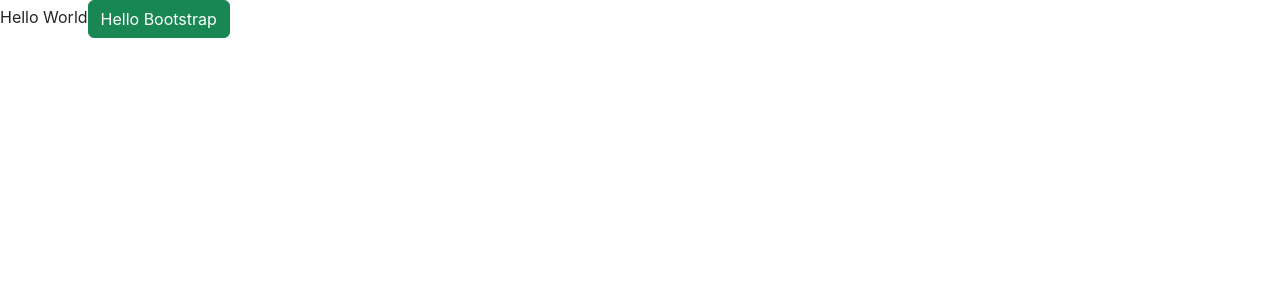
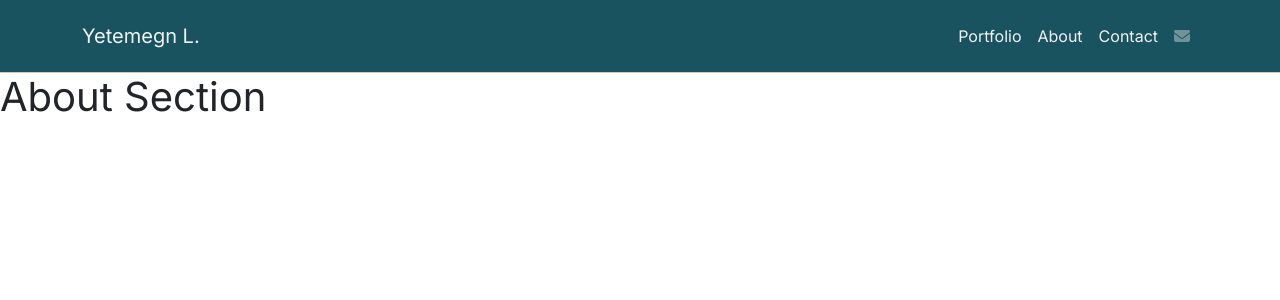
Before and after one commit to yetemegn-telaye/portfolio-react, a React (Create React App) app: page /about in a window 1280 px wide. Shown: the top 300 px of the page. Built offline with nearby package versions, Linux system fonts and the light colour scheme.

Commit message:
Add sections

```diff
--- a/package.json
+++ b/package.json
@@ -3,6 +3,11 @@
   "version": "0.1.0",
   "private": true,
   "dependencies": {
+    "@fortawesome/fontawesome-svg-core": "^6.4.0",
+    "@fortawesome/free-brands-svg-icons": "^6.4.0",
+    "@fortawesome/free-regular-svg-icons": "^6.4.0",
+    "@fortawesome/free-solid-svg-icons": "^6.4.0",
+    "@fortawesome/react-fontawesome": "^0.2.0",
     "@testing-library/jest-dom": "^5.16.5",
     "@testing-library/react": "^13.4.0",
     "@testing-library/user-event": "^13.5.0",
@@ -10,6 +15,7 @@
     "react": "^18.2.0",
     "react-bootstrap": "^2.7.4",
     "react-dom": "^18.2.0",
+    "react-router-dom": "^6.13.0",
     "react-scripts": "5.0.1",
     "web-vitals": "^2.1.4"
   },
--- a/public/index.html
+++ b/public/index.html
@@ -15,6 +15,12 @@
       user's mobile device or desktop. See https://developers.google.com/web/fundamentals/web-app-manifest/
     -->
     <link rel="manifest" href="%PUBLIC_URL%/manifest.json" />
+    <link rel="preconnect" href="https://fonts.googleapis.com">
+<link rel="preconnect" href="https://fonts.gstatic.com" crossorigin>
+<link href="https://fonts.googleapis.com/css2?family=Crete+Round&display=swap" rel="stylesheet">
+<link rel="preconnect" href="https://fonts.googleapis.com">
+<link rel="preconnect" href="https://fonts.gstatic.com" crossorigin>
+<link href="https://fonts.googleapis.com/css2?family=Inter&display=swap" rel="stylesheet">
     <!--
       Notice the use of %PUBLIC_URL% in the tags above.
       It will be replaced with the URL of the `public` folder during the build.
--- a/src/App.css
+++ b/src/App.css
@@ -4,10 +4,86 @@
   box-sizing: border-box;
   font-family: 'Inter', sans-serif;
 }
+/* body{
+  height: 100vh;
+} */
+:root {
+  --dark-color:#19535F;
+  --main-color: #D7C9AA;
+  --button-color: #7B2D26;
+  --light-color: #F0F3F5;
+}
 
-:root {
-  --dark-color: #0b3954;
-  --main-color: #fefffe;
-  --button-color: #ff6663;
-  --text-color: white;
+.navbar {
+  background-color: var(--dark-color);
+  border-bottom: 1px solid var(--main-color);
 }
+.navbar-brand{
+  color: var(--light-color) !important;
+}
+.nav-link{
+  color: var(--light-color) !important;
+}
+.nav-link:hover {
+  color: var(--main-color) !important;
+}
+
+.home-container {
+  height: 100vh;
+}
+
+.headline-section{
+  background-color: var(--dark-color);
+}
+
+.headline-intro .sub-title {
+  font-weight: 500;
+  font-size: 2rem;
+  line-height: 44px;
+  color: var(--light-color);
+  padding-right: 40px;
+}
+
+
+.headline-title {
+  color: var(--main-color);
+  font-family: 'Crete Round', serif;
+  font-weight: 400;
+  font-size: 72px;
+  line-height: 82px;
+}
+
+.intro {
+  font-weight: 400;
+  font-size: 16px;
+  line-height: 26px;
+  color: var(--light-color);
+}
+
+.sub-title {
+  overflow: hidden; /* Ensures the content is not revealed until the animation */
+  border-right: .15em solid orange; /* The typwriter cursor */
+  white-space: nowrap; /* Keeps the content on a single line */
+  margin: 0 auto; /* Gives that scrolling effect as the typing happens */
+  letter-spacing: .15em; /* Adjust as needed */
+  animation:
+    typing 3.5s steps(40, end),
+    blink-caret .75s step-end infinite;
+}
+
+
+.footer-social-icons {
+  border: 1px solid #dfe1e6;
+}
+
+
+@keyframes typing {
+  from { width: 0 }
+  to { width: 100% }
+}
+
+/* The typewriter cursor effect */
+@keyframes blink-caret {
+  from, to { border-color: transparent }
+  40% { border-color: var(--text-color); }
+}
--- a/src/App.js
+++ b/src/App.js
@@ -1,12 +1,26 @@
 import './App.css';
-import Button from 'react-bootstrap/Button';
+import {
+  BrowserRouter as Router,
+  Routes,
+  Route,
+} from 'react-router-dom';
+import Home from './components/Home';
+import Header from './components/Header';
+import AboutSection from './components/AboutSection';
+import WorkSection from './components/WorkSection';
+import ContactMe from './components/ContactMe';
 
 function App() {
   return (
-    <div className="App">
-      Hello World
-      <Button as="a" variant="success">Hello Bootstrap</Button>
-    </div>
+    <Router>
+      <Header />
+      <Routes>
+        <Route path="/" element={<Home />} />
+        <Route path="/work" element={<WorkSection />} />
+        <Route path="/about" element={<AboutSection />} />
+        <Route path="/contact" element={<ContactMe />} />
+      </Routes>
+    </Router>
   );
 }
 
--- /dev/null
+++ b/src/components/AboutSection.js
@@ -0,0 +1,8 @@
+import React from 'react';
+
+const AboutSection = () => (
+  <div>
+    <h1>About Section</h1>
+  </div>
+);
+export default AboutSection;
--- /dev/null
+++ b/src/components/ContactMe.js
@@ -0,0 +1,8 @@
+import React from 'react';
+
+const ContactMe = () => (
+  <div>
+    <h1>Contact Me</h1>
+  </div>
+);
+export default ContactMe;
--- /dev/null
+++ b/src/components/Header.js
@@ -0,0 +1,30 @@
+import React from 'react';
+import Container from 'react-bootstrap/Container';
+import Nav from 'react-bootstrap/Nav';
+import Navbar from 'react-bootstrap/Navbar';
+import { FontAwesomeIcon } from '@fortawesome/react-fontawesome';
+import { faEnvelope } from '@fortawesome/free-solid-svg-icons';
+
+const Header = () => (
+  <>
+    <Navbar collapseOnSelect expand="lg" sticky="top" className="p-3">
+      <Container>
+        <Navbar.Brand href="#home">Yetemegn L.</Navbar.Brand>
+        <Navbar.Toggle aria-controls="responsive-navbar-nav" />
+        <Navbar.Collapse id="responsive-navbar-nav" className="justify-content-end">
+          <Nav>
+            <Nav.Link href="/">Portfolio</Nav.Link>
+            <Nav.Link href="/about">
+              About
+            </Nav.Link>
+            <Nav.Link href="/contact">Contact</Nav.Link>
+            <Nav.Link href="/contact">
+              <FontAwesomeIcon icon={faEnvelope} beatFade />
+            </Nav.Link>
+          </Nav>
+        </Navbar.Collapse>
+      </Container>
+    </Navbar>
+  </>
+);
+export default Header;
--- /dev/null
+++ b/src/components/Home.js
@@ -0,0 +1,16 @@
+import React from 'react';
+import { Container } from 'react-bootstrap';
+import HeadlineSection from './HeadlineSection';
+import Footer from './Footer';
+import WorkSection from './WorkSection';
+import AboutSection from './AboutSection';
+
+const Home = () => (
+  <Container fluid className="home-container d-flex flex-column justify-content-between p-0">
+    <HeadlineSection />
+    <WorkSection />
+    <AboutSection />
+    <Footer />
+  </Container>
+);
+export default Home;
--- /dev/null
+++ b/src/components/WorkSection.js
@@ -0,0 +1,8 @@
+import React from 'react';
+
+const WorkSection = () => (
+  <div>
+    <h1>Work Section</h1>
+  </div>
+);
+export default WorkSection;
```
Also changed, not shown: src/images/illustrationHeader.png (added), 1 other file (tests, documents, lock files or other folders).
